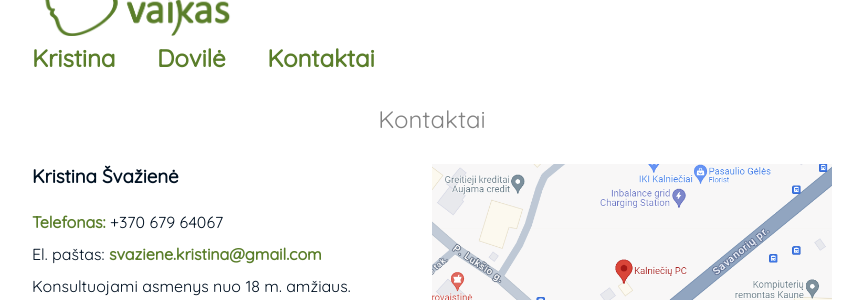
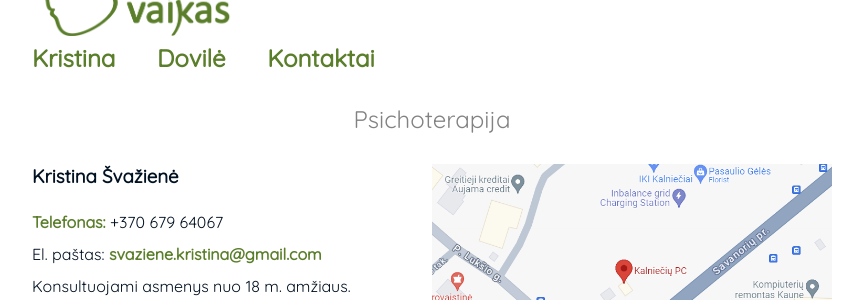
Before and after one commit to mindaugasjaugelis/vidinis-vaikas, a Jekyll site: the page built from kontaktai.md, in a window 1280 px wide. Shown: the part 190-490 px from the top of the page, without its empty margins (208-1071 px from the left). Built offline with Jekyll 4.4.1, drawn with Linux system fonts in a browser that asks for light colours.

```diff
--- a/_includes/meta_tags/base.html
+++ b/_includes/meta_tags/base.html
@@ -1,7 +1,7 @@
 <meta charset="UTF-8">
 <meta http-equiv="X-UA-Compatible" content="IE=edge">
 <meta name="viewport" content="width=device-width, initial-scale=1">
-<title>{% if page.title %} {{ page.title }} {% endif %} {% if page.subtitle %} {{ page.subtitle }} | {% endif %} {{ site.title }}</title>
+<title>{% if page.title %} {{ page.title }} {% endif %} | {% if page.subtitle %} {{ page.subtitle }} | {% endif %} {{ site.title }}</title>
 <meta name="description" content="{% if page.description %}{{ page.description | strip_html | strip_newlines | truncate: 160 }}{% else %}{{ site.description }}{% endif %}">
 {% if page.tags %}<meta name="keywords" content="{{ page.tags | join: ', ' }}">{% endif %}
 <link rel="canonical" href="{{ page.url | replace:'index.html','' | prepend: site.baseurl }}">
--- a/kontaktai.md
+++ b/kontaktai.md
@@ -1,7 +1,7 @@
 ---
 layout: pageWithImage
-title: Psichoterapija
-subtitle: Kontaktai
+title: Kontaktai
+subtitle: Psichoterapija
 imageUrl: /assets/img/kontaktai.png
 imageClickLink: https://maps.app.goo.gl/GAxzw1dxAzYbSxuYA
 description :
```
Also changed, not shown: index.md (+2 -2 lines).
